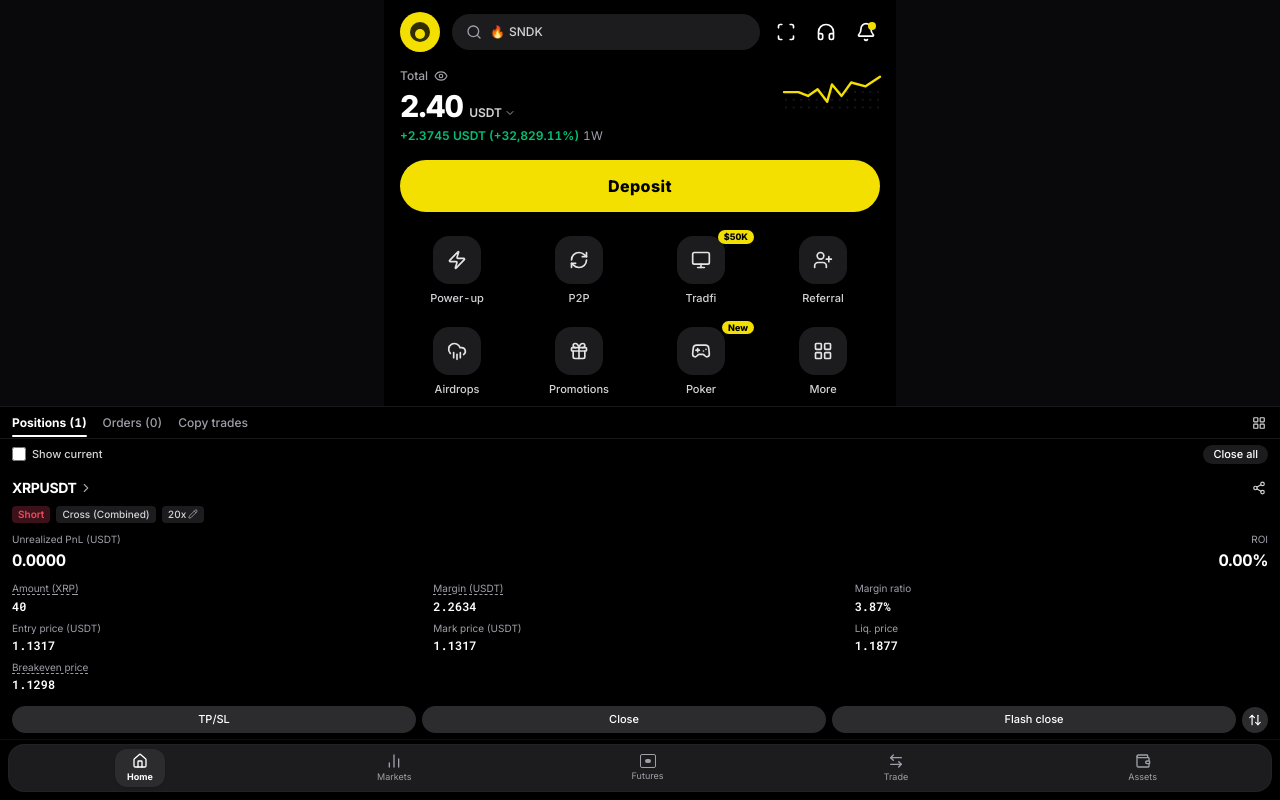
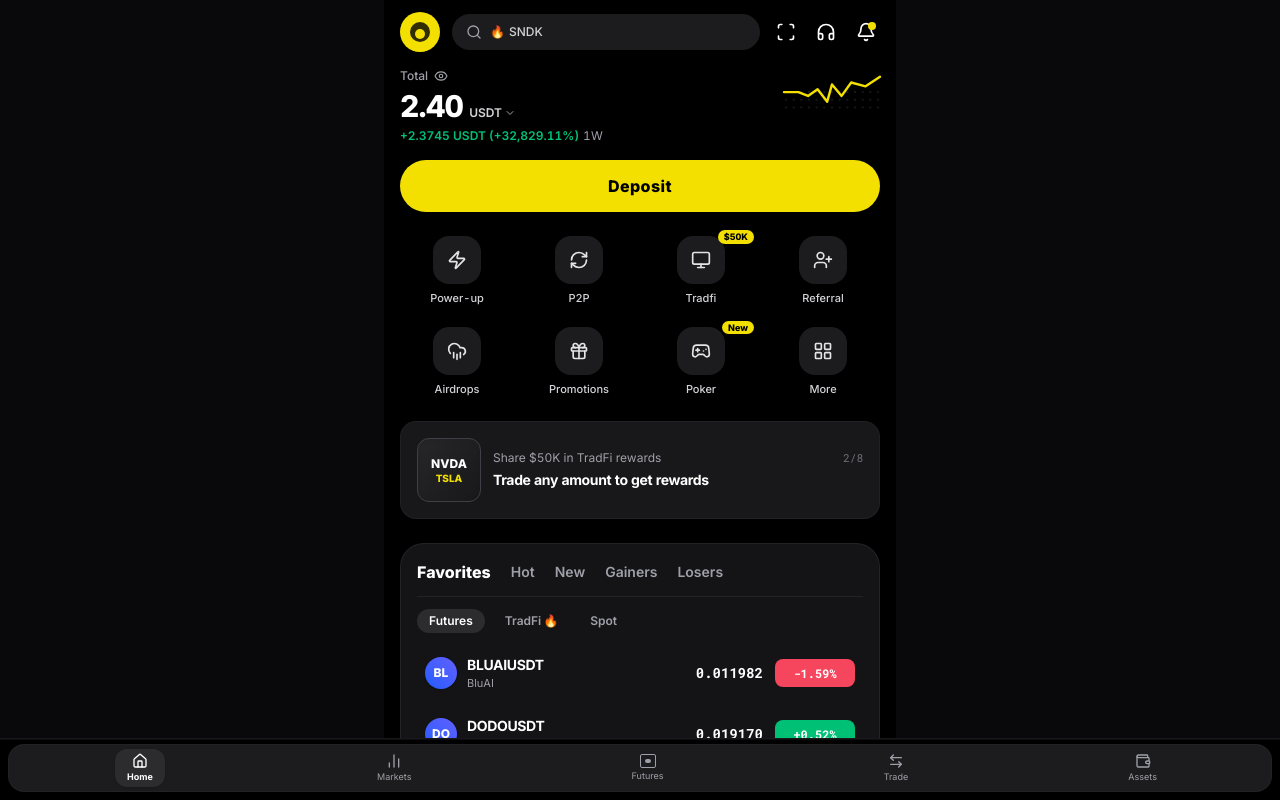
Before and after one commit to hardhustlekd-max/tradex, a React (Vite) app: page / in a window 1280 px wide. Built offline with nearby package versions, Linux system fonts and the light colour scheme; a web font is replaced by a local one.

Commit message:
Remove open positions panel from Home page and fix bottom navigation bar at bottom throughout single page app

```diff
--- a/src/App.tsx
+++ b/src/App.tsx
@@ -545,8 +545,9 @@ export default function App() {
             </div>
           </>
         )}
+      </div>
 
-        {/* Bottom Positions & Orders Panel */}
+      {/* Bottom Floating Menu & Positions Panel (Fixed at viewport bottom) */}
       <BottomPanels
         positions={positions}
         orders={orders}
@@ -556,9 +557,15 @@ export default function App() {
         onClosePosition={handleClosePosition}
         onCancelOrder={handleCancelOrder}
         activeNavDock={activeDockTab}
-          onSelectNavDock={setActiveDockTab}
+        onSelectNavDock={(tab) => {
+          setActiveDockTab(tab);
+          if (tab === 'markets') {
+            setIsPairModalOpen(true);
+          } else if (tab === 'assets') {
+            setIsFaucetModalOpen(true);
+          }
+        }}
       />
-      </div>
 
       {/* Modals & Drawers */}
       <PairSelectorModal
--- a/src/components/BottomPanels.tsx
+++ b/src/components/BottomPanels.tsx
@@ -62,9 +62,14 @@ export const BottomPanels: React.FC<BottomPanelsProps> = ({
     }
   ];
 
+  // Only show open positions/orders panel when on Futures or Trade tab
+  const isPositionsPanelVisible = activeNavDock === 'futures' || activeNavDock === 'trade';
+
   return (
     <div className="bg-[#000000] border-t border-zinc-900 flex flex-col shrink-0 text-xs font-sans select-none overflow-hidden pb-1">
-      {/* 1. Header Row Tabs: Positions (1) | Orders (0) | Copy trades */}
+      {isPositionsPanelVisible && (
+        <>
+          {/* 1. Header Row Tabs: Positions (1) | Orders (0) | Copy trades */}
       <div className="h-8 px-3 bg-[#000000] border-b border-zinc-900 flex items-center justify-between text-zinc-400 shrink-0">
         <div className="flex items-center gap-4 font-medium text-xs">
           <button
@@ -307,6 +312,8 @@ export const BottomPanels: React.FC<BottomPanelsProps> = ({
           </div>
         )}
       </div>
+        </>
+      )}
 
       {/* 4. Bottom Floating Navigation Dock Bar */}
       <div className="sticky bottom-0 z-30 bg-[#000000]/95 backdrop-blur-md border-t border-zinc-900/60 px-2 pt-1 pb-1">
```
Lines whose indentation alone changed are shown as unchanged.
